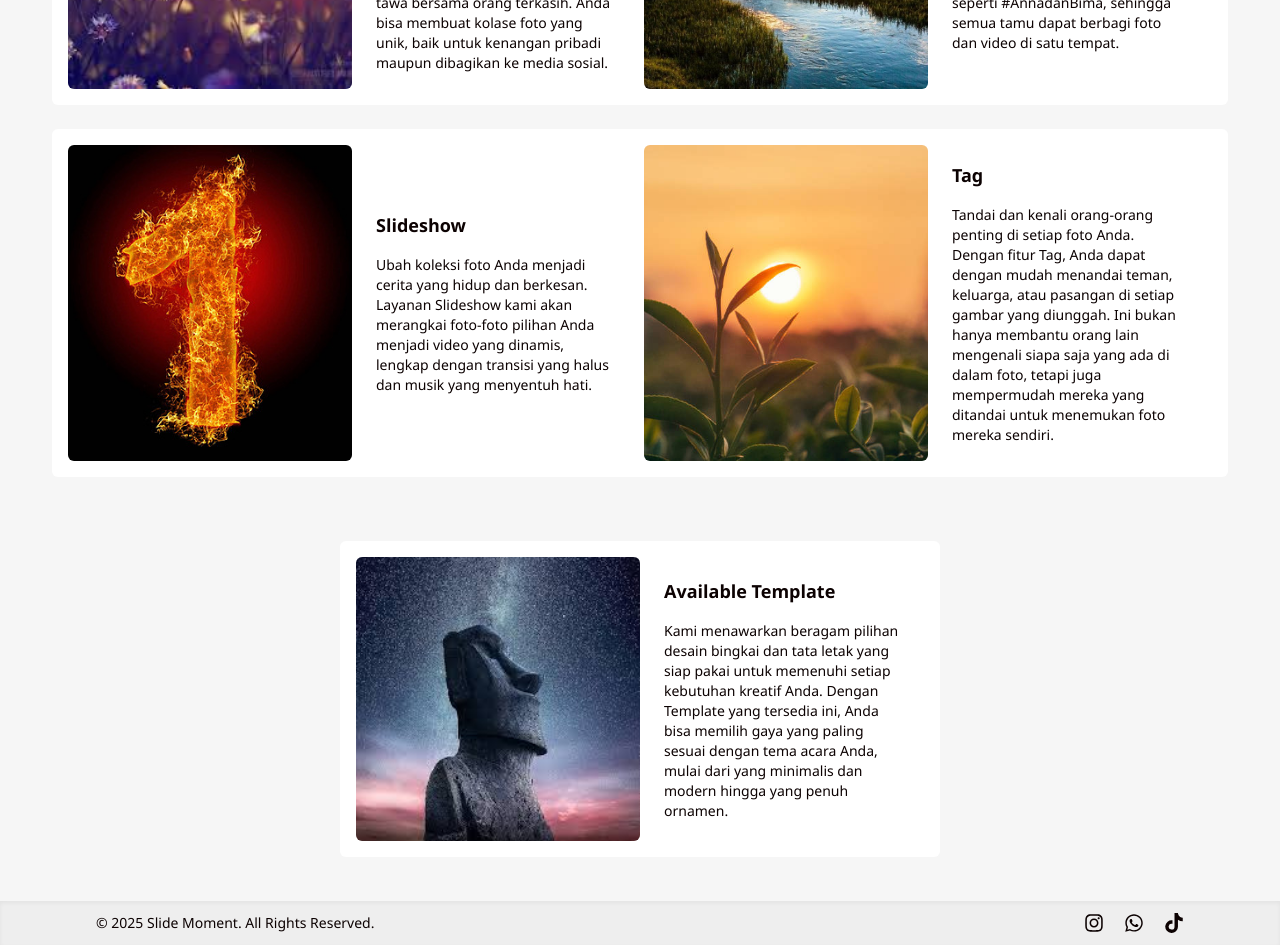
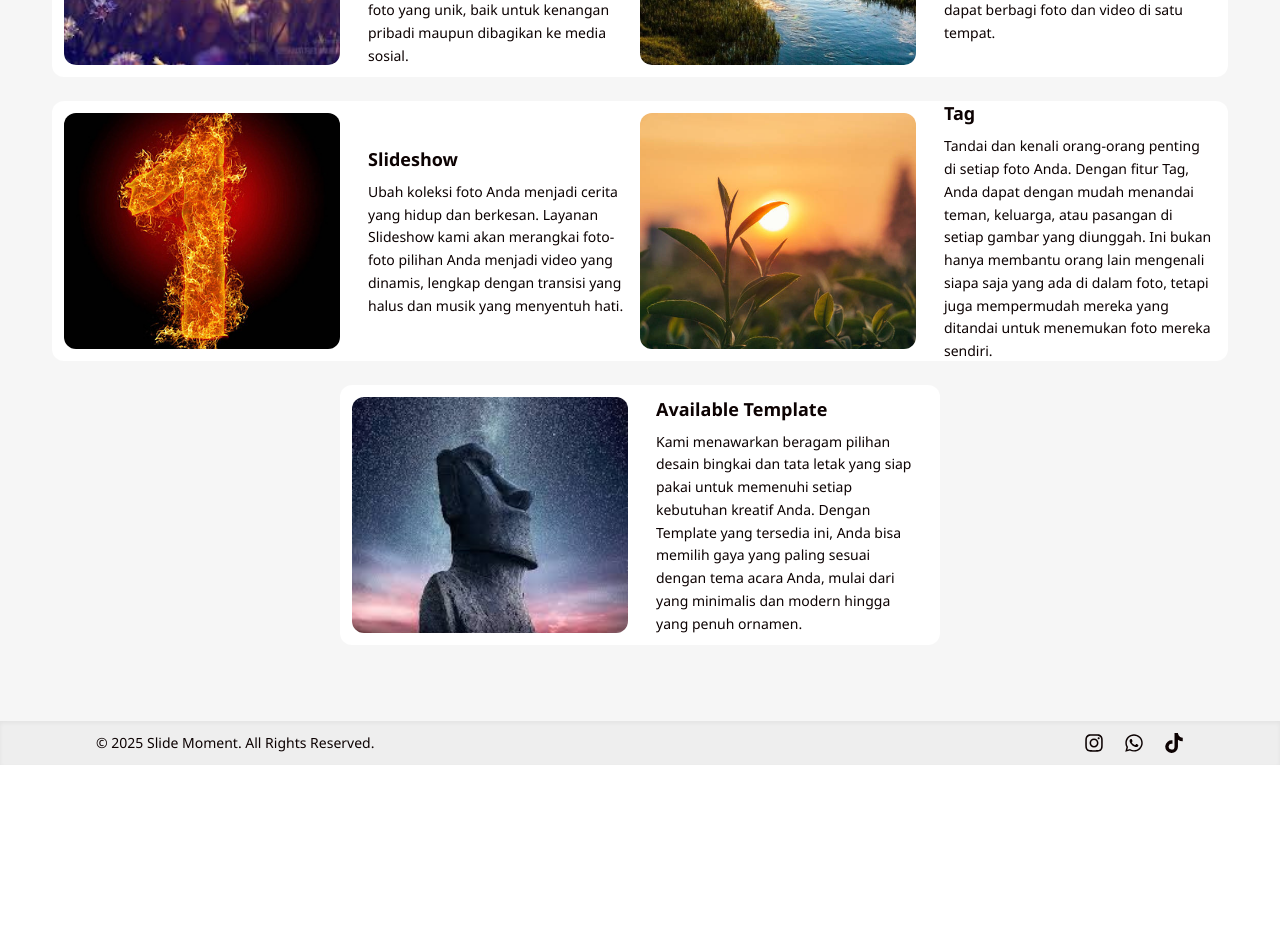
Before and after one commit to tpid-magang-alwan/slide-moment, a React (Vite) app: page /instaprint in a window 1280 px wide. Shown: the part 700-1645 px from the top of the page. After the commit the page ends 1465 px from the top, so only its background shows below. Built offline with nearby package versions, Linux system fonts and the light colour scheme.

Commit message:
penyesuaian container

```diff
--- a/src/components/Instaprint_Container_2.jsx
+++ b/src/components/Instaprint_Container_2.jsx
@@ -1,6 +1,6 @@
 import React from 'react';
 
-export default function Photobooth_Container_2() {
+export default function Photo_Move_Container_2() {
   const items = [
     {
       id: 1,
@@ -30,62 +30,50 @@ export default function Photobooth_Container_2() {
       description:
         "Tandai dan kenali orang-orang penting di setiap foto Anda. Dengan fitur Tag, Anda dapat dengan mudah menandai teman, keluarga, atau pasangan di setiap gambar yang diunggah. Ini bukan hanya membantu orang lain mengenali siapa saja yang ada di dalam foto, tetapi juga mempermudah mereka yang ditandai untuk menemukan foto mereka sendiri.",
     },
+    {
+      id: 5,
+      imageUrl: "/img-12.jpeg",
+      title: "Available Template",
+      description:
+        "Kami menawarkan beragam pilihan desain bingkai dan tata letak yang siap pakai untuk memenuhi setiap kebutuhan kreatif Anda. Dengan Template yang tersedia ini, Anda bisa memilih gaya yang paling sesuai dengan tema acara Anda, mulai dari yang minimalis dan modern hingga yang penuh ornamen.",
+    },
   ];
 
   return (
     <div className="p-3 bg-[#f6f6f6]">
       {/* Grid utama */}
-      <div className="grid m-2 sm:m-8 lg:m-16 grid-cols-1 sm:grid-cols-2 gap-4 sm:gap-6 content-center justify-items-center">
-        {items.map((item) => (
+      <div className="grid m-2 sm:m-8 lg:m-16 grid-cols-1 sm:grid-cols-2 gap-6 justify-items-center">
+        {items.map((item, index) => (
           <div
             key={item.id}
-            className="flex flex-col sm:flex-row items-center justify-center bg-white rounded-md transition duration-300 ease-in-out hover:shadow-xl overflow-hidden p-3 sm:p-4 w-full sm:w-[500px] lg:w-[600px] h-auto"
+            className={`
+              flex flex-col sm:flex-row items-stretch bg-white rounded-xl
+              transition duration-300 ease-in-out hover:shadow-xl overflow-hidden
+              w-full sm:w-[500px] lg:w-[600px] h-auto sm:h-[260px]
+              ${index === items.length - 1 ? "sm:col-span-2 justify-self-center" : ""}
+            `}
           >
             {/* Gambar */}
-            <div className="w-full sm:w-1/2 h-[200px] sm:h-full flex-shrink-0">
+            <div className="w-full sm:w-1/2 p-3 aspect-[3/2] sm:aspect-auto">
               <img
                 src={item.imageUrl}
                 alt={`Gambar ${item.title}`}
-                className="w-full h-full object-cover rounded-md"
+                className="w-full h-full object-cover rounded-xl"
               />
             </div>
 
-            {/* Teks */}
-            <div className="w-full sm:w-1/2 flex flex-col justify-center px-3 sm:px-6 py-2 sm:py-4">
-              <h3 className="text-base sm:text-lg font-bold mb-2 sm:mb-4 text-[#0C0202]">
+            {/* Konten teks */}
+            <div id={item.title === "Available Template" ? "Template" : undefined} className="w-full sm:w-1/2 flex flex-col justify-center p-4">
+              <h3 className="text-lg font-bold mb-2 text-[#0C0202]">
                 {item.title}
               </h3>
-              <p className="text-xs sm:text-sm text-[#0C0202]">
+              <p className="text-sm text-[#0C0202] leading-relaxed">
                 {item.description}
               </p>
             </div>
           </div>
         ))}
       </div>
-
-      {/* Card tambahan “Template” */}
-      <div className="flex justify-center mt-8 mb-8">
-        <div className="flex flex-col sm:flex-row items-center justify-center bg-white rounded-md transition duration-300 ease-in-out hover:shadow-xl overflow-hidden p-3 sm:p-4 w-full sm:w-[500px] lg:w-[600px] h-auto">
-          {/* Gambar */}
-          <div className="w-full sm:w-1/2 h-[200px] sm:h-full flex-shrink-0">
-            <img
-              src="/img-12.jpeg"
-              alt="Gambar Template"
-              className="w-full h-full object-cover rounded-md"
-            />
-          </div>
-
-          {/* Teks */}
-          <div id="Template" className="w-full sm:w-1/2 flex flex-col justify-center px-3 sm:px-6 py-2 sm:py-4">
-            <h3 className="text-base sm:text-lg font-bold mb-2 sm:mb-4 text-[#0C0202]">
-              Available Template
-            </h3>
-            <p className="text-xs sm:text-sm text-[#0C0202]">
-              Kami menawarkan beragam pilihan desain bingkai dan tata letak yang siap pakai untuk memenuhi setiap kebutuhan kreatif Anda. Dengan Template yang tersedia ini, Anda bisa memilih gaya yang paling sesuai dengan tema acara Anda, mulai dari yang minimalis dan modern hingga yang penuh ornamen.
-            </p>
-          </div>
-        </div>
-      </div>
     </div>
   );
 }
--- a/src/components/Photo_Move_Container_2.jsx
+++ b/src/components/Photo_Move_Container_2.jsx
@@ -4,28 +4,28 @@ export default function Photo_Move_Container_2() {
   const items = [
     {
       id: 1,
-      imageUrl: "/img-8.jpg",
+      imageUrl: "/img-18.jpeg",
       title: "Ask",
       description:
         "Sampaikan Keinginanmu Punya ide pose unik atau tema khusus? Jangan ragu untuk bertanya! Tim kami siap membantu merealisasikan visi Anda. Sampaikan semua keinginan Anda dan biarkan kami menciptakan sesi photobooth yang sesuai dengan karakter acara Anda.",
     },
     {
       id: 2,
-      imageUrl: "/img-3.jpeg",
+      imageUrl: "/img-1.jpeg",
       title: "Grab",
       description:
         "Pilih Foto Terbaikmu Setelah beraksi di photobooth, kini saatnya memilih foto-foto favoritmu! Jelajahi semua jepretan seru, ekspresi unik, dan momen tak terlupakan. Pilih yang terbaik untuk dicetak atau dibagikan, karena setiap momen berharga layak diabadikan.",
     },
     {
       id: 3,
-      imageUrl: "/img-4.jpeg",
+      imageUrl: "/img-20.jpeg",
       title: "Download",
       description:
-        "Unduh Kenanganmu Seketika Tidak perlu menunggu lama! Semua hasil foto photobooth Anda dapat diunduh langsung dalam resolusi tinggi. Simpan kenangan istimewa ini di perangkatmu, bagikan secara digital, atau cetak kapan saja. Akses mudah, kenangan abadi!",
+        "Unduh Kenanganmu Kapan Saja! Tidak sabar untuk melihat kembali semua foto? Kami menyediakan akses mudah untuk mengunduh semua hasil photobooth Anda dalam resolusi tinggi. Simpan di perangkatmu, jadikan wallpaper, atau cetak sendiri di kemudian hari! Kenangan indah selalu dalam genggaman.",
     },
     {
       id: 4,
-      imageUrl: "/img-16.jpg",
+      imageUrl: "/img-10.jpg",
       title: "Print",
       description:
         "Cetak Momen Indahmu Sempurnakan pengalaman photobooth Anda dengan cetakan instan berkualitas tinggi. Dapatkan hasil cetak yang tajam dan berwarna, langsung dari lokasi acara. Bawalah pulang kenangan berharga ini sebagai suvenir unik atau hadiah untuk orang tersayang.",
@@ -34,27 +34,27 @@ export default function Photo_Move_Container_2() {
 
   return (
     <div className="p-3 bg-[#f6f6f6]">
-      <div className="grid m-2 sm:m-8 lg:m-16 grid-cols-1 sm:grid-cols-2 gap-4 sm:gap-6 content-center justify-items-center">
+      <div className="grid m-2 sm:m-8 lg:m-16 grid-cols-1 sm:grid-cols-2 gap-6 justify-items-center">
         {items.map((item) => (
           <div
             key={item.id}
-            className="flex flex-col sm:flex-row items-center justify-center bg-white rounded-md transition duration-300 ease-in-out hover:shadow-xl overflow-hidden p-3 sm:p-4 w-full sm:w-[500px] lg:w-[600px] h-auto"
+            className="flex flex-col sm:flex-row items-stretch bg-white rounded-xl transition duration-300 ease-in-out hover:shadow-xl overflow-hidden w-full sm:w-[500px] lg:w-[600px] h-auto sm:h-[260px]"
           >
             {/* Gambar */}
-            <div className="w-full sm:w-1/2 h-[200px] sm:h-full flex-shrink-0">
+            <div className="w-full sm:w-1/2 p-3 aspect-[3/2] sm:aspect-auto">
               <img
                 src={item.imageUrl}
                 alt={`Gambar ${item.title}`}
-                className="w-full h-full object-cover rounded-md"
+                className="w-full h-full object-cover rounded-xl"
               />
             </div>
 
-            {/* Teks */}
-            <div className="w-full sm:w-1/2 flex flex-col justify-center px-3 sm:px-6 py-2 sm:py-4">
-              <h3 className="text-base sm:text-lg font-bold mb-2 sm:mb-4 text-[#0C0202]">
+            {/* Konten teks (tanpa scroll) */}
+            <div className="w-full sm:w-1/2 flex flex-col justify-center p-4">
+              <h3 className="text-lg font-bold mb-2 text-[#0C0202]">
                 {item.title}
               </h3>
-              <p className="text-xs sm:text-sm text-[#0C0202]">
+              <p className="text-sm text-[#0C0202] leading-relaxed">
                 {item.description}
               </p>
             </div>
--- a/src/components/Photobooth_Container_2.jsx
+++ b/src/components/Photobooth_Container_2.jsx
@@ -34,27 +34,27 @@ export default function Photobooth_Container_2() {
 
   return (
     <div className="p-3 bg-[#f6f6f6]">
-      <div className="grid m-2 sm:m-8 lg:m-16 grid-cols-1 sm:grid-cols-2 gap-4 sm:gap-6 content-center justify-items-center">
+      <div className="grid m-2 sm:m-8 lg:m-16 grid-cols-1 sm:grid-cols-2 gap-6 justify-items-center">
         {items.map((item) => (
           <div
             key={item.id}
-            className="flex flex-col sm:flex-row items-center justify-center bg-white rounded-md transition duration-300 ease-in-out hover:shadow-xl overflow-hidden p-3 sm:p-4 w-full sm:w-[500px] lg:w-[600px] h-auto"
+            className="flex flex-col sm:flex-row items-stretch bg-white rounded-xl transition duration-300 ease-in-out hover:shadow-xl overflow-hidden w-full sm:w-[500px] lg:w-[600px] h-auto sm:h-[260px]"
           >
             {/* Gambar */}
-            <div className="w-full sm:w-1/2 h-[200px] sm:h-full flex-shrink-0">
+            <div className="w-full sm:w-1/2 p-3 aspect-[3/2] sm:aspect-auto">
               <img
                 src={item.imageUrl}
                 alt={`Gambar ${item.title}`}
-                className="w-full h-full object-cover rounded-md"
+                className="w-full h-full object-cover rounded-xl"
               />
             </div>
 
-            {/* Teks */}
-            <div className="w-full sm:w-1/2 flex flex-col justify-center px-3 sm:px-6 py-2 sm:py-4">
-              <h3 className="text-base sm:text-lg font-bold mb-2 sm:mb-4 text-[#0C0202]">
+            {/* Konten teks (tanpa scroll) */}
+            <div className="w-full sm:w-1/2 flex flex-col justify-center p-4">
+              <h3 className="text-lg font-bold mb-2 text-[#0C0202]">
                 {item.title}
               </h3>
-              <p className="text-xs sm:text-sm text-[#0C0202]">
+              <p className="text-sm text-[#0C0202] leading-relaxed">
                 {item.description}
               </p>
             </div>
```
